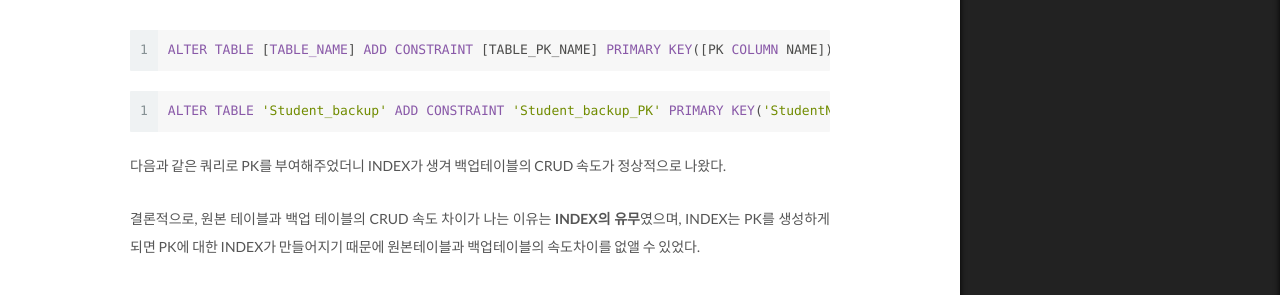
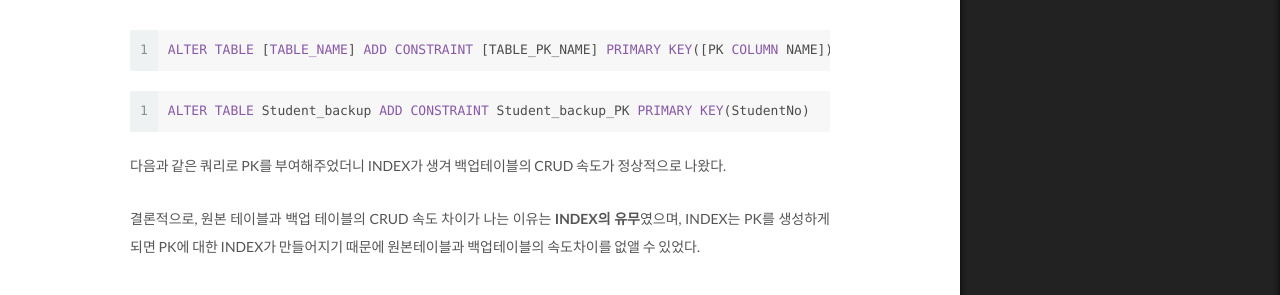
Before and after one commit to sxngho/sxngho.github.io, a Jekyll site: the page built from _posts/2020-05-28-TABLE_BACKUP.md, in a window 1280 px wide and 1400 px high, scrolled down 986 px. Shown: the part 810-1105 px from the top of the window. Built offline with Jekyll 4.4.1, drawn with Linux system fonts in a browser that asks for light colours; comment, search, counter and statistics services are not loaded.

````diff
--- a/_posts/2020-05-28-TABLE_BACKUP.md
+++ b/_posts/2020-05-28-TABLE_BACKUP.md
@@ -69,7 +69,7 @@ SELECT * FROM USER_INDEXES WHERE TABLE_NAME = 'Student_backup'
 ALTER TABLE [TABLE_NAME] ADD CONSTRAINT [TABLE_PK_NAME] PRIMARY KEY([PK COLUMN NAME])
 ```
 ```sql
-ALTER TABLE 'Student_backup' ADD CONSTRAINT 'Student_backup_PK' PRIMARY KEY('StudentNo')
+ALTER TABLE Student_backup ADD CONSTRAINT Student_backup_PK PRIMARY KEY(StudentNo)
 ```
 
 다음과 같은 쿼리로 PK를 부여해주었더니 INDEX가 생겨 백업테이블의 CRUD 속도가 정상적으로 나왔다.
````
